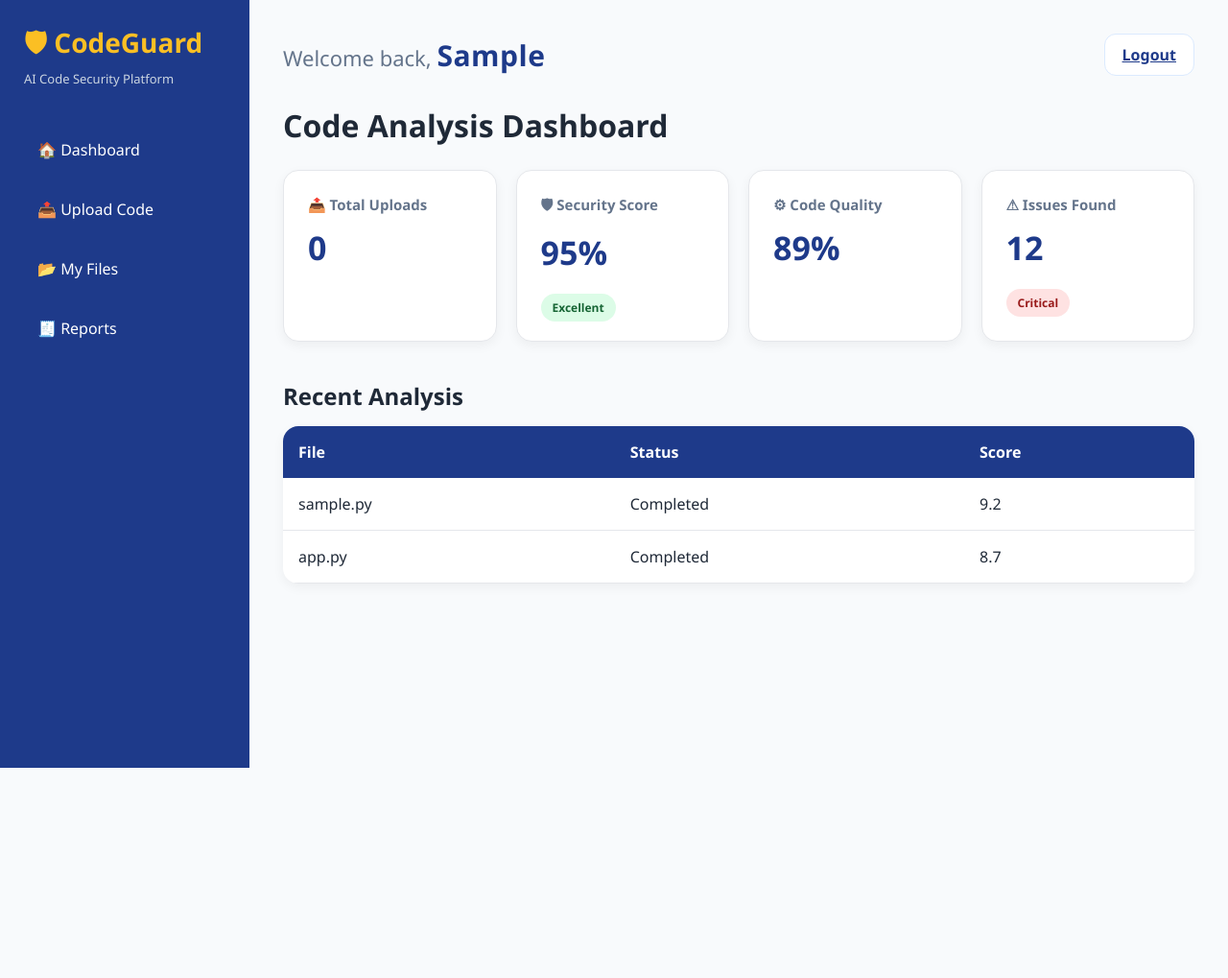
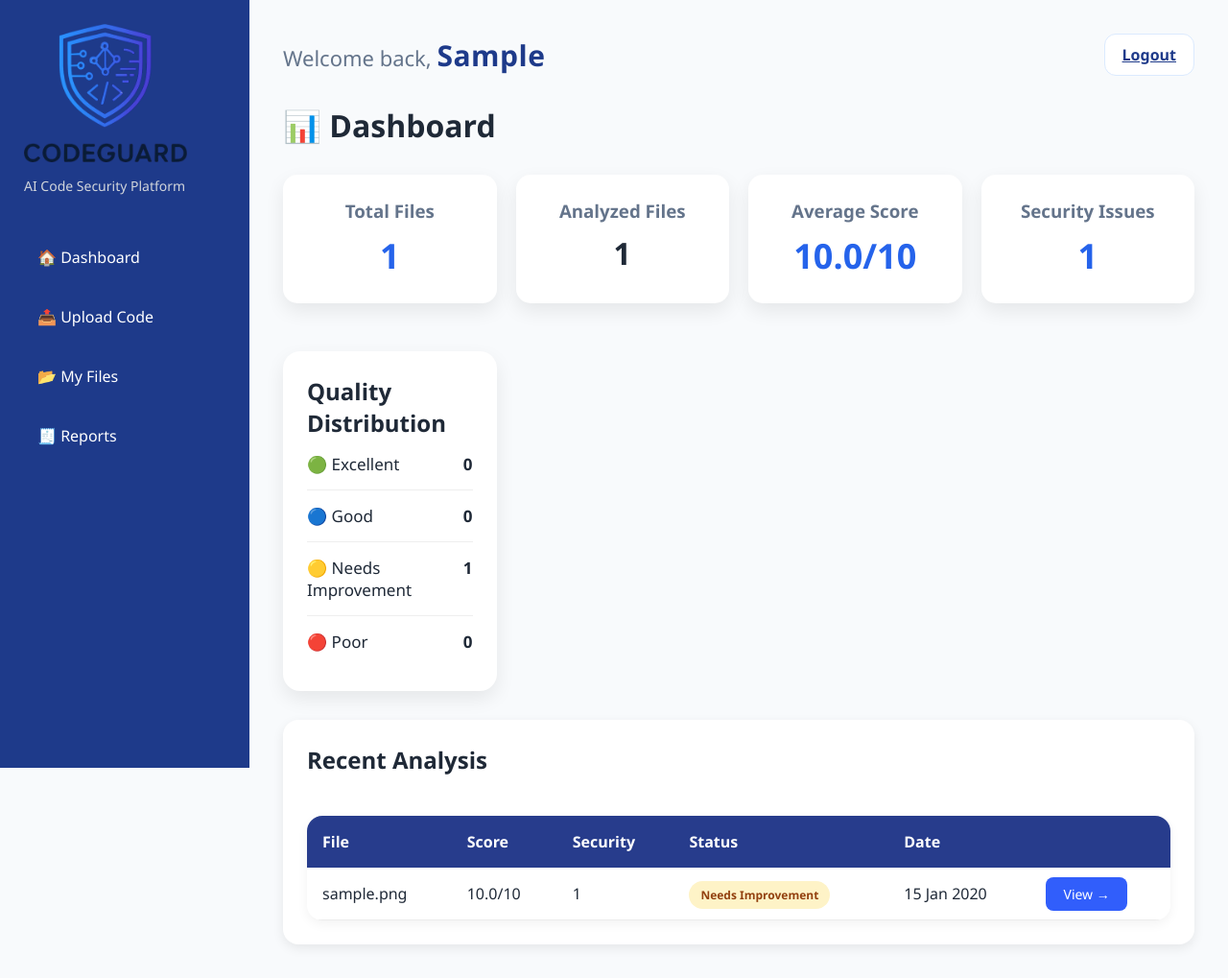
Before and after one commit to Devesh369/CodeGuard, a Django app: page / in a window 1280 px wide. Shown: the whole page at 96% size. Before the commit the page ends 800 px from the top, so only its background shows below. Run offline with Django 5.2, Linux system fonts and the light colour scheme; a user stored in the database is signed in; tables that the repository leaves empty hold one stand-in row (values such as "Sample post").

Commit message:
Make Dashboard Data Realtime and Report available to download

```diff
--- a/accounts/views.py
+++ b/accounts/views.py
@@ -4,6 +4,10 @@ from django.shortcuts import render,redirect
 from django.contrib.auth.forms import AuthenticationForm
 from django.contrib.auth.decorators import login_required
 from .forms import RegisterForm
+from django.db.models import Avg, Sum , FloatField
+from analyzer.models import UploadedFile, AnalysisReport
+from django.db.models.functions import Cast
+
 
 def register_view(request):
     if request.method == "POST":
@@ -48,4 +52,65 @@ def logout_view(request):
 
 @login_required
 def dashboard(request):
-    return render(request, "accounts/dashboard.html",)
+    files = UploadedFile.objects.filter(
+        user=request.user
+    )
+
+    reports = AnalysisReport.objects.filter(
+        uploaded_file__user=request.user
+    )
+
+    avg = reports.annotate(
+    score_float=Cast("pylint_score", FloatField())
+    ).aggregate(
+        Avg("score_float")
+    )
+
+    excellent = reports.filter(
+        quality_status="Excellent"
+    ).count()
+
+    good = reports.filter(
+        quality_status="Good"
+    ).count()
+
+    improve = reports.filter(
+        quality_status="Needs Improvement"
+    ).count()
+
+    poor = reports.filter(
+        quality_status="Poor"
+    ).count()
+
+    security = reports.aggregate(
+        Sum("security_issue_count")
+    )
+
+    recent = reports.order_by(
+        "-analyzed_at"
+    )[:5]
+
+    context = {
+
+        "total_files": files.count(),
+
+        "analyzed_files": reports.count(),
+
+        "average_score": round(avg["score_float__avg"] or 0,2),
+
+        "security_count":
+            security["security_issue_count__sum"] or 0,
+
+        "excellent": excellent,
+        "good": good,
+        "improve": improve,
+        "poor": poor,
+
+        "recent": recent,
+    }
+
+    return render(
+        request,
+        "accounts/dashboard.html",
+        context
+    )
--- a/analyzer/models.py
+++ b/analyzer/models.py
@@ -21,7 +21,7 @@ class UploadedFile(models.Model):
 
 class AnalysisReport(models.Model):
     uploaded_file = models.OneToOneField(UploadedFile, on_delete=models.CASCADE)
-    pylint_score = models.CharField(max_length=10)
+    pylint_score = models.FloatField(max_length=10)
     pylint_report = models.TextField()
     analyzed_at = models.DateTimeField(auto_now_add=True)
     issue_count = models.IntegerField(default=0)
--- a/analyzer/urls.py
+++ b/analyzer/urls.py
@@ -5,5 +5,6 @@ from .views import *
 urlpatterns = [
     path("upload/",upload_file, name="upload_file"),
     path("files/",my_files,name="my_files"),
-    path("report/<int:report_id>/",report_detail, name="report_detail")
+    path("report/<int:report_id>/",report_detail, name="report_detail"),
+    path("report/<int:report_id>/pdf/", download_pdf, name="download_pdf"),
 ]
--- a/static/css/style.css
+++ b/static/css/style.css
@@ -680,3 +680,177 @@ pre {
     color: #374151;
     line-height: 1.6;
 }
+
+.dashboard-cards {
+
+    display: grid;
+
+    grid-template-columns: repeat(4, 1fr);
+
+    gap: 20px;
+
+    margin: 30px 0;
+}
+
+.stat-card {
+
+    background: white;
+
+    border-radius: 15px;
+
+    padding: 25px;
+
+    box-shadow: 0 8px 20px rgba(0, 0, 0, .08);
+
+    text-align: center;
+
+    transition: .3s;
+}
+
+.stat-card:hover {
+
+    transform: translateY(-5px);
+}
+
+.stat-card h3 {
+
+    color: #64748b;
+
+    margin-bottom: 10px;
+}
+
+.stat-card h2 {
+
+    color: #2563eb;
+
+    font-size: 36px;
+}
+
+.quality-card {
+
+    background: #fff;
+
+    padding: 25px;
+
+    margin-top: 30px;
+
+    border-radius: 18px;
+
+    box-shadow: 0 8px 20px rgba(0, 0, 0, .08);
+
+}
+
+.quality-row {
+
+    display: flex;
+
+    justify-content: space-between;
+
+    padding: 15px 0;
+
+    border-bottom: 1px solid #eee;
+
+    font-size: 17px;
+
+}
+
+.quality-row:last-child {
+
+    border: none;
+
+}
+
+.recent-table {
+
+    width: 100%;
+
+    border-collapse: collapse;
+
+    margin-top: 20px;
+
+}
+
+.recent-table th {
+
+    background: #273c8c;
+
+    color: white;
+
+    padding: 16px;
+
+}
+
+.recent-table td {
+
+    padding: 16px;
+
+    border-bottom: 1px solid #ececec;
+
+}
+
+.view-btn {
+
+    padding: 8px 18px;
+
+    background: #315efb;
+
+    color: white;
+
+    border-radius: 8px;
+
+    text-decoration: none;
+
+    font-size: 14px;
+
+}
+
+.view-btn:hover {
+
+    background: #274dd8;
+
+}
+
+.download-btn {
+
+    background: #179947;
+
+    color: white;
+
+    padding: 9px 10px;
+
+    border-radius: 10px;
+
+    text-decoration: none;
+
+    font-weight: 600;
+
+    float: right;
+
+    transition: .3s;
+
+}
+
+.download-btn:hover {
+
+    background: #082f16;
+
+}
+
+
+.logo-image {
+
+    width: 170px;
+
+    height: auto;
+
+}
+
+.logo-tagline {
+
+    color: #d1d5db;
+
+    font-size: 14px;
+
+    margin-top: 10px;
+
+}
--- a/templates/accounts/base.html
+++ b/templates/accounts/base.html
@@ -21,13 +21,9 @@
 
     <div class="logo">
 
-        <h2>
-    🛡 CodeGuard
-</h2>
+       <img src= "{% static 'images/codeguard-logo.png' %}" alt="CodeGuard Logo" class="logo-image">
 
-<p style="color:#cbd5e1;font-size:13px;">
-    AI Code Security Platform
-</p>
+    <p class="logo-tagline">AI Code Security Platform</p>
 
     </div>
 
--- a/templates/accounts/dashboard.html
+++ b/templates/accounts/dashboard.html
@@ -2,88 +2,164 @@
 
 {% block content %}
 
-<div class="dashboard">
+<h1>📊 Dashboard</h1>
 
-    <h1>
-        Code Analysis Dashboard
-    </h1>
+<div class="dashboard-cards">
 
-    <div class="cards">
+    <div class="stat-card">
+        <h3>Total Files</h3>
+        <h2>{{ total_files }}</h2>
+    </div>
 
-        <div class="card">
+    <div class="stat-card">
+    <h3>Analyzed Files</h3>
+    <h1>{{ analyzed_files }}</h1>
+    </div>
 
-            <h3>📤 Total Uploads</h3>
+    <div class="stat-card">
+        <h3>Average Score</h3>
+        <h2>{{ average_score }}/10</h2>
+    </div>
 
-            <p>0</p>
+    <div class="stat-card">
+        <h3>Security Issues</h3>
+        <h2>{{ security_count }}</h2>
+    </div>
+
+    <div class="quality-card">
+
+    <h2>
+
+    Quality Distribution
+
+    </h2>
+
+    <div class="quality-row">
+
+    <span>🟢 Excellent</span>
+
+    <b>{{ excellent }}</b>
 
     </div>
 
-        <div class="card">
+    <div class="quality-row">
 
-            <h3>🛡 Security Score</h3>
+    <span>🔵 Good</span>
 
-            <p>
-                95%
-            </p><br>
-
-            <span class="badge success">
-                Excellent
-            </span>
+    <b>{{ good }}</b>
 
     </div>
 
-        <div class="card">
+    <div class="quality-row">
 
-            <h3>⚙ Code Quality</h3>
+    <span>🟡 Needs Improvement</span>
 
-            <p>89%</p>
+    <b>{{ improve }}</b>
 
     </div>
 
-        <div class="card">
+    <div class="quality-row">
 
-            <h3>⚠ Issues Found</h3>
+    <span>🔴 Poor</span>
 
-            <p>12</p><br>
-            <span class="badge danger">
-                Critical
-            </span>
+    <b>{{ poor }}</b>
 
     </div>
 
     </div>
 
-    <div class="recent-section">
+</div>
 
-        <h2>
-            Recent Analysis
-        </h2>
+<div class="report-card">
 
-        <table>
+<h2>Recent Analysis</h2>
+<br>
+<table class="recent-table">
 
 <thead>
 
 <tr>
+
 <th>File</th>
+
+<th>Score</th>
+
+<th>Security</th>
+
 <th>Status</th>
-                <th>Score</th>
+
+<th>Date</th>
+
+<th></th>
+
 </tr>
 
 </thead>
 
 <tbody>
 
+{% for report in recent %}
+
 <tr>
-                <td>sample.py</td>
-                <td>Completed</td>
-                <td>9.2</td>
+
+<td>
+
+{{ report.uploaded_file.file.name|cut:"uploads/" }}
+
+</td>
+
+<td>
+
+{{ report.pylint_score }}/10
+
+</td>
+
+<td>
+
+{{ report.security_issue_count }}
+
+</td>
+
+<td>
+
+<span class="badge
+{% if report.quality_status == 'Excellent' %}
+excellent
+{% elif report.quality_status == 'Good' %}
+good
+{% elif report.quality_status == 'Needs Improvement' %}
+warning
+{% else %}
+danger
+{% endif %}
+">
+
+{{ report.quality_status }}
+
+</span>
+
+</td>
+
+<td>
+
+{{ report.analyzed_at|date:"d M Y" }}
+
+</td>
+
+<td>
+
+<a class="view-btn"
+href="{% url 'report_detail' report.id %}">
+
+View →
+
+</a>
+
+</td>
+
 </tr>
 
-            <tr>
-                <td>app.py</td>
-                <td>Completed</td>
-                <td>8.7</td>
-            </tr>
+{% endfor %}
 
 </tbody>
 
@@ -91,6 +167,4 @@
 
 </div>
 
-</div>
-
 {% endblock %}
--- a/templates/accounts/register.html
+++ b/templates/accounts/register.html
@@ -23,8 +23,8 @@
 
         <div class="logo">
 
-            <h1>🛡 CodeGuard</h1>
-
+           {% comment %} <h1><img src="{% static 'images/codeguard-logo.png' %}" class="auth-logo"> </h1> {% endcomment %}
+                 <h2> 🛡️ CodeGuard 🛡️ </h2>
             <p>
                 AI Code Security Platform
             </p>
```
Also changed, not shown: analyzer/views.py (+212 -0 lines), static/css/auth.css (+18 -0 lines), templates/accounts/login.html (+7 -6 lines), templates/analyzer/report.html (+5 -2 lines), analyzer/migrations/0007_alter_analysisreport_pylint_score.py (added), static/images/codeguard-logo.png (added), static/images/pdf-banner.png (added). Lines whose indentation alone changed are shown as unchanged.
